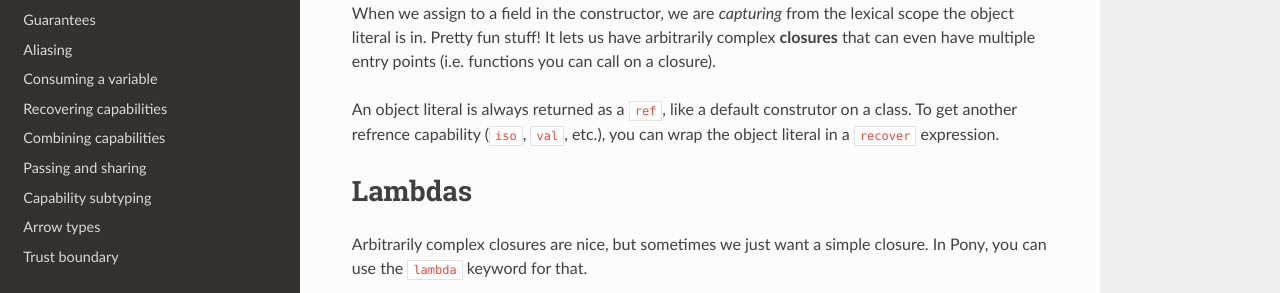
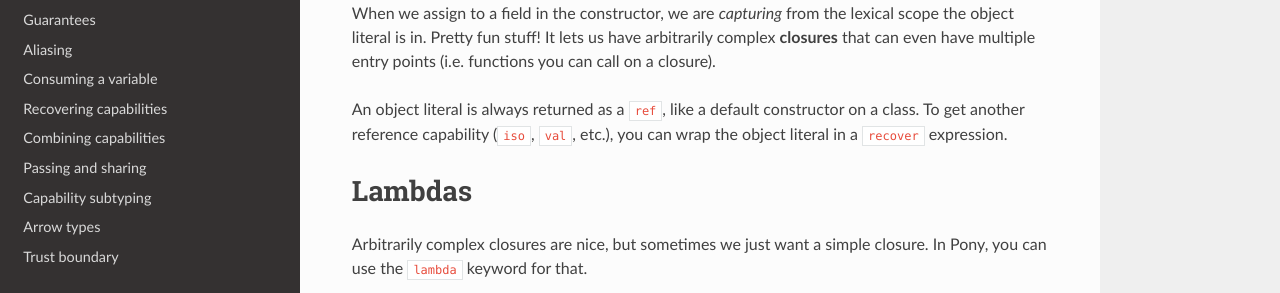
Before and after one commit to ponylang/pony-tutorial, an MkDocs documentation site: the page built from docs/expressions/object-literals.md, in a window 1280 px wide and 900 px high, scrolled down 730 px. Shown: the part 158-451 px from the top of the window. Built offline with MkDocs 1.6.1, drawn with Linux system fonts in a browser that asks for light colours; nearby versions of some CDN libraries; old or Windows-style settings are respelled for this version of MkDocs.

Commit message:
fixes typos in expression tutorial.

```diff
--- a/docs/expressions/object-literals.md
+++ b/docs/expressions/object-literals.md
@@ -35,7 +35,7 @@ class Foo
 
 When we assign to a field in the constructor, we are _capturing_ from the lexical scope the object literal is in. Pretty fun stuff! It lets us have arbitrarily complex __closures__ that can even have multiple entry points (i.e. functions you can call on a closure).
 
-An object literal is always returned as a `ref`, like a default construtor on a class. To get another refrence capability (`iso`, `val`, etc.), you can wrap the object literal in a `recover` expression.
+An object literal is always returned as a `ref`, like a default constructor on a class. To get another reference capability (`iso`, `val`, etc.), you can wrap the object literal in a `recover` expression.
 
 # Lambdas
 
```
